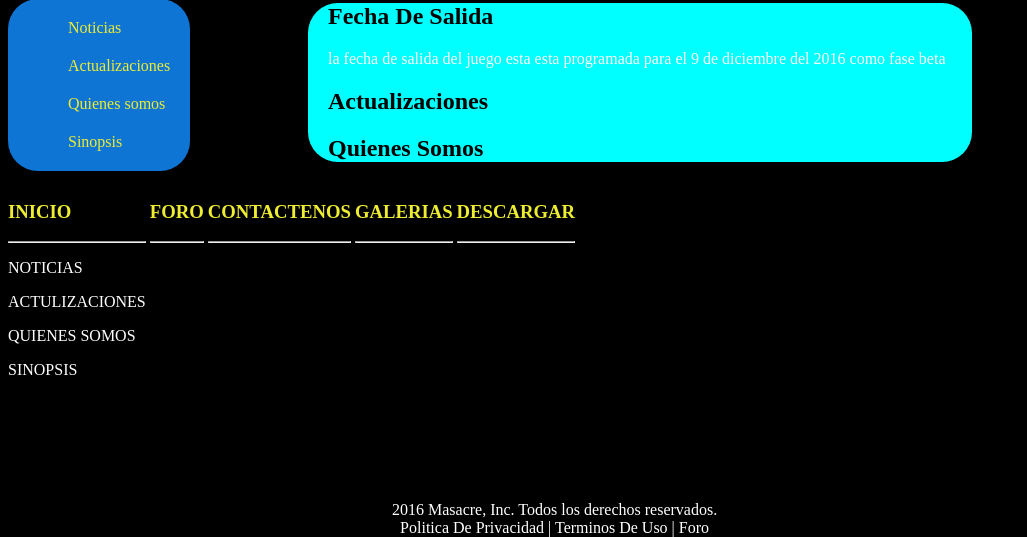
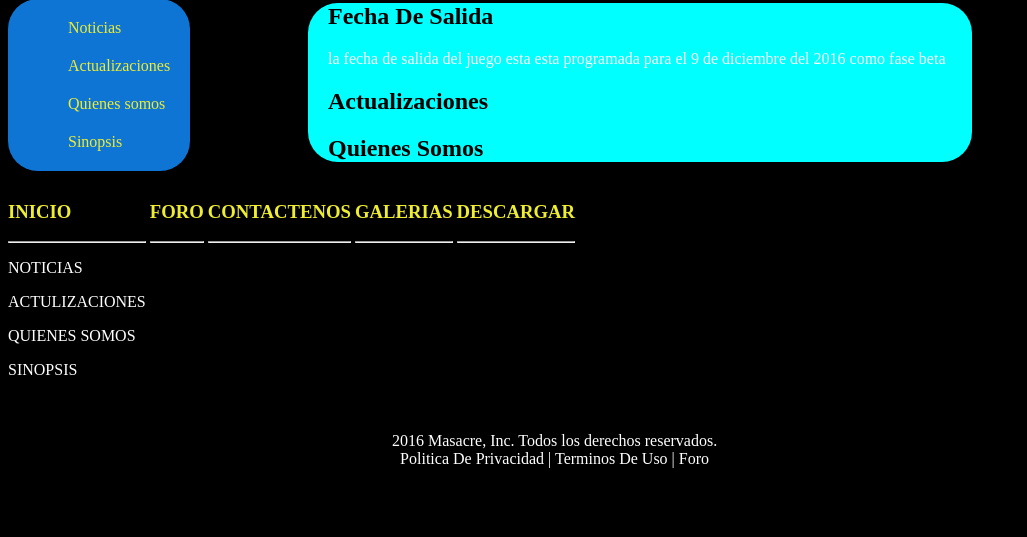
Before and after one commit to eltommy99/Seeking-Revenge, a PHP site: page / in a window 1280 px wide. Shown: the part 263-800 px from the top of the page, without its empty margins (0-1027 px from the left). Run offline with PHP 8.4, Linux system fonts and the light colour scheme.

Commit message:
otra modificacion

```diff
--- a/estilo/estilos.css
+++ b/estilo/estilos.css
@@ -69,15 +69,15 @@ footer{
   text-align: center;
   color:white;
   position: absolute;
-  bottom:0;
+
   padding-left: 30%;
 padding-right: 30%;
-
+padding-top: 250px;
 
 }
 
 
-div .mapa{
+div.mapa{
   display: inline-table;
 
 
```
